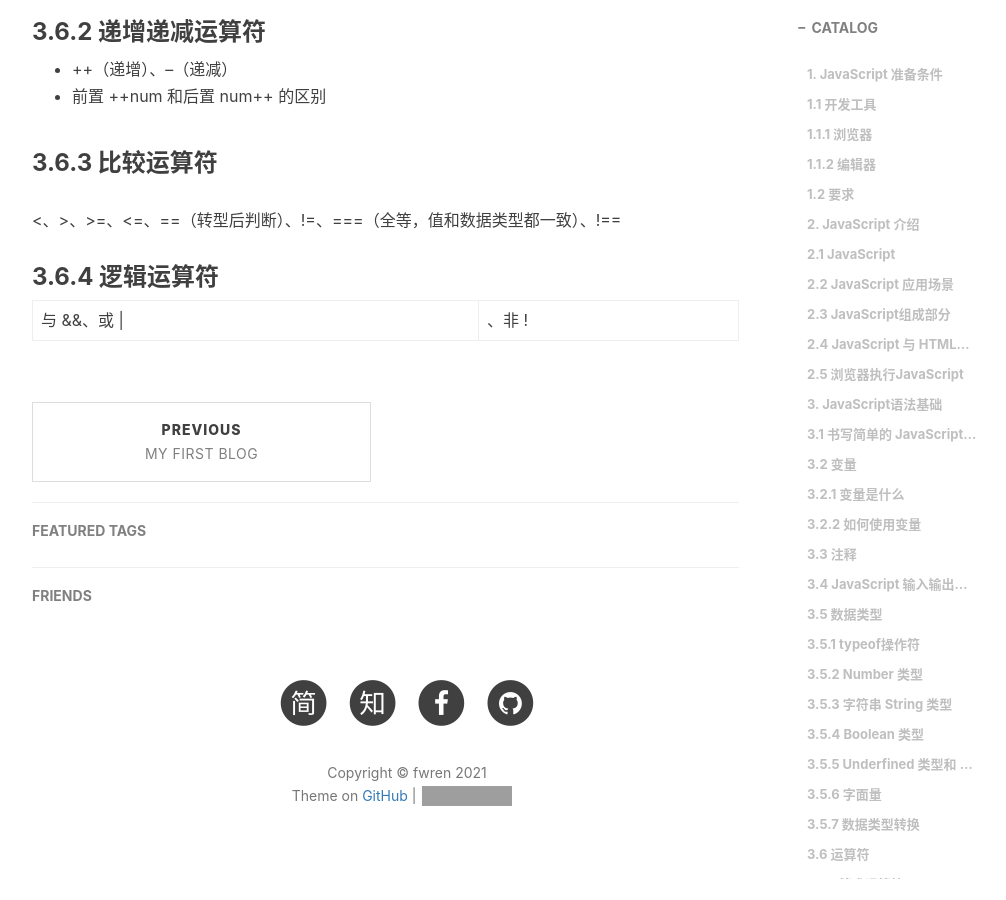
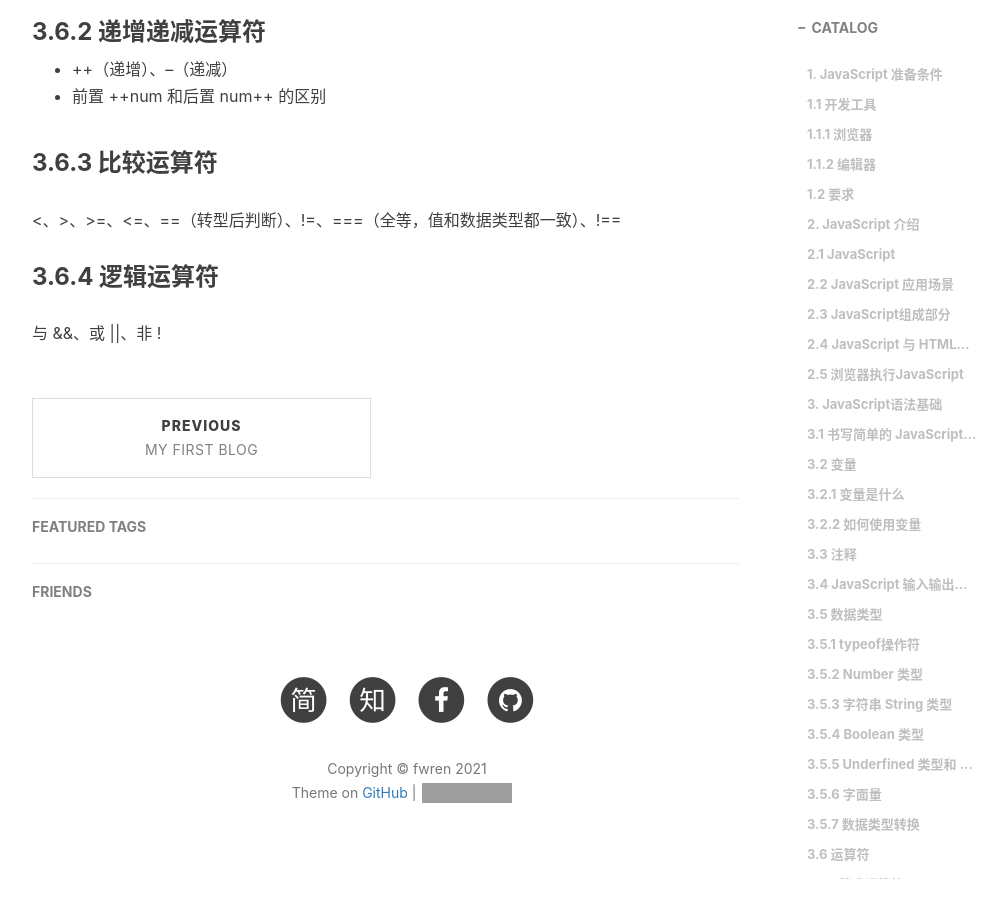
Before and after one commit to fwren/fwren.github.io, a Jekyll site: the page built from _posts/2020-12-23-JavaScript学习.md, in a window 1280 px wide and 900 px high, scrolled down 7339 px. Shown: the whole window, without its empty margins (233-1239 px from the left). Built offline with Jekyll 4.4.1, drawn with Linux system fonts in a browser that asks for light colours; nearby versions of some CDN libraries; comment, search, counter and statistics services are not loaded; grey boxes are pictures that could not be loaded.

```diff
--- a/_posts/2020-12-23-JavaScript学习.md
+++ b/_posts/2020-12-23-JavaScript学习.md
@@ -282,4 +282,4 @@ Boolean 类型参与数值运算的时候 true 当作 1 来看，false 当作 0
 
 ### 3.6.4 逻辑运算符
 
-与 &&、或 \||、非 !
+与 &&、或 \|\|、非 !
```
